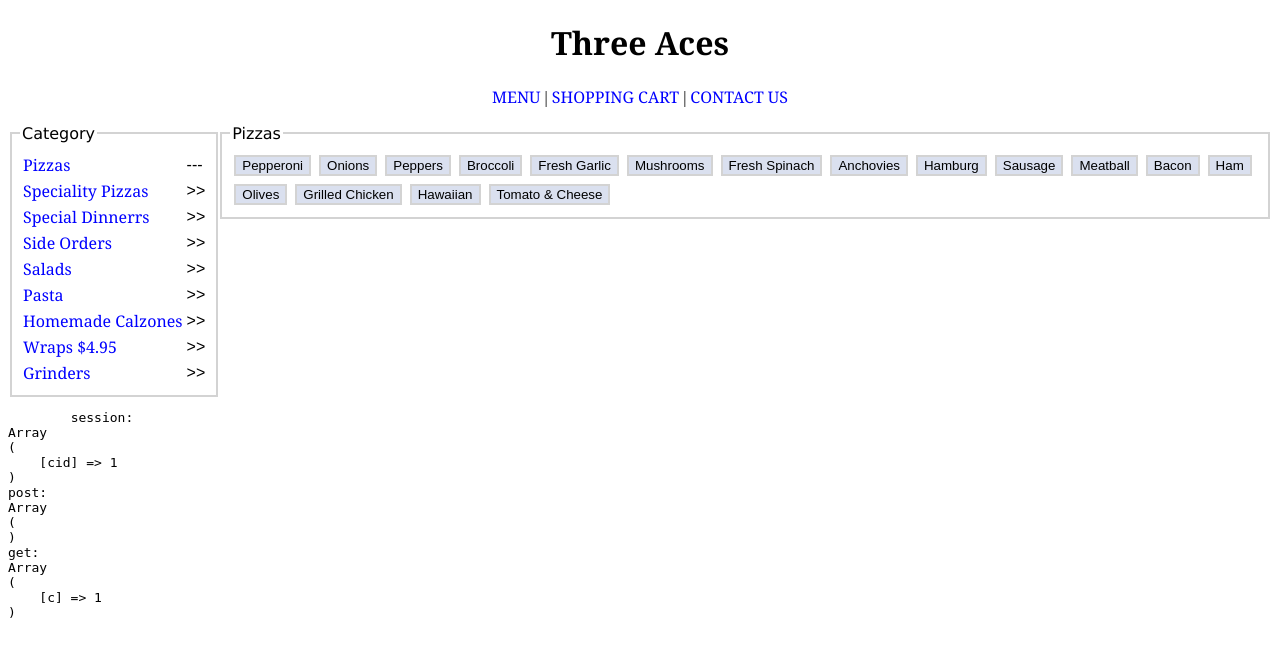
After one commit to overblued/php-0, a PHP site: page /category.php?c=1 in a window 1280 px wide. The commit adds this page. Shown: the top 657 px of the page. Run offline with PHP 8.4, Linux system fonts and the light colour scheme.

Commit message:
Signed-off-by: overblued <ace.jby@gmail.com>

```diff
--- /dev/null
+++ b/category.php
@@ -0,0 +1,82 @@
+<?php
+	session_start();
+	$menu = new SimpleXMLElement(file_get_contents("menu.xml"));
+//	avoid invalid category
+//	remember current category, so we can get back to it;
+	if (isset($_GET["c"]) && $_GET["c"] <= $menu->category->count() && $_GET["c"] > 0){
+		$cid = $_GET["c"];
+		$_SESSION["cid"]=$cid;
+	}else{
+		if ( ! isset($_SESSION["cid"])){
+			$_SESSION["cid"]=1;
+		}
+		header("Location: category.php?c=".$_SESSION["cid"]);
+	}
+?>
+<?php require_once("head.php"); ?>
+<!--category-->
+<div>
+	<fieldset id="category">
+		<legend>Category</legend>
+		<table>
+		<?php
+			$index = 1;
+			foreach ($menu->children() as $c){
+				echo "<tr><td><a margin='1.3em 0' href='category.php?c=".strval($index)."'>".$c["name"]."</a></td><td>";
+				if ($cid == $index){
+					echo "---";
+				}else{
+					echo ">>";
+				}
+				echo "</td></tr>";
+				$index += 1;
+			};
+		?>
+		</table>
+	</fieldset>
+	<!--show items in category-->
+	<fieldset>
+		<legend>
+			<?php
+				echo $menu->xpath("//category[$cid]")[0]["name"];
+			?>
+		</legend>
+		<div>
+			<form action="category.php" method="get">
+				<input type="hidden" name="c" value="<?php echo $cid;?>" />
+			<?php
+				$items = $menu->xpath("//category[$cid]/item");
+				$additions = $menu->xpath("//category[$cid]/addition");
+				$index=1;
+				foreach ($items as $item){
+					echo "<button class='item' type='submit' name='i' value='".$index."'>".$item["name"]."</button>";
+					$index += 1;
+				}
+			?>
+			</form>
+			<?php if (isset($_GET["i"])) { ?>
+			<hr />
+			<form >
+				<tr>
+					<th>Your Choice</th>
+				</tr>
+
+			</form>
+
+
+
+			<?php } ?>
+		</div>
+	</fieldset>
+</div>
+<pre>
+	<?php
+		echo "session:<br />";
+		print_r($_SESSION);
+		echo "post:<br />";
+		print_r($_POST);
+		echo "get:<br />";
+		print_r($_GET);
+	?>
+</pre>
+<?php require_once("tail.php"); ?>
--- /dev/null
+++ b/head.php
@@ -0,0 +1,16 @@
+<!DOCTYPE html>
+<html>
+    <head>
+        <meta http-equiv="Content-Type" content="text/html; charset=UTF-8">
+		<link rel="stylesheet" href="main.css" />
+        <title>Three Aces Pizza</title>
+    </head>
+    <body>
+		<header>
+			<h1>Three Aces</h1>
+			<nav>
+				<a href="category.php">MENU</a> |
+				<a href="index.php">SHOPPING CART</a> |
+				<a href="index.php">CONTACT US</a>
+			</nav>
+		</header>
--- /dev/null
+++ b/main.css
@@ -0,0 +1,54 @@
+/*
+    Document   : main
+    Created on : 2013-6-13, 15:47:49
+    Author     : Daxue
+    Description:
+        Purpose of the stylesheet follows.
+*/
+
+root {
+    display: block;
+}
+a {
+	color: blue;
+	font-family:Georgia,serif;
+	outline-color:lightseagreen;
+	text-decoration: none;
+}
+a:hover {
+	color:lightseagreen;
+}
+div {
+	overflow: auto;
+}
+fieldset {
+	border:2px solid lightgrey;
+	padding:0.5em;
+}
+header {
+	text-align: center;
+}
+hr {
+	border:1px solid lightgrey;
+}
+h1 {
+	font-family:Cambria;
+}
+legend {
+	font-family:Verdana,arial,sans-serif;
+}
+nav {
+	padding:0 0 1em 0;
+}
+table {
+	font-family:arial;
+}
+.item {
+	margin:0.3em;
+	font-family:arial,sans-serif;
+	background:#DAE0EF;
+	border:2px solid lightgrey;
+}
+#category {
+	float:left;
+}
--- /dev/null
+++ b/tail.php
@@ -0,0 +1,2 @@
+    </body>
+</html>
```
Also changed, not shown: index.php (+32 -98 lines), pegs.xml (deleted, +0 -38 lines).
